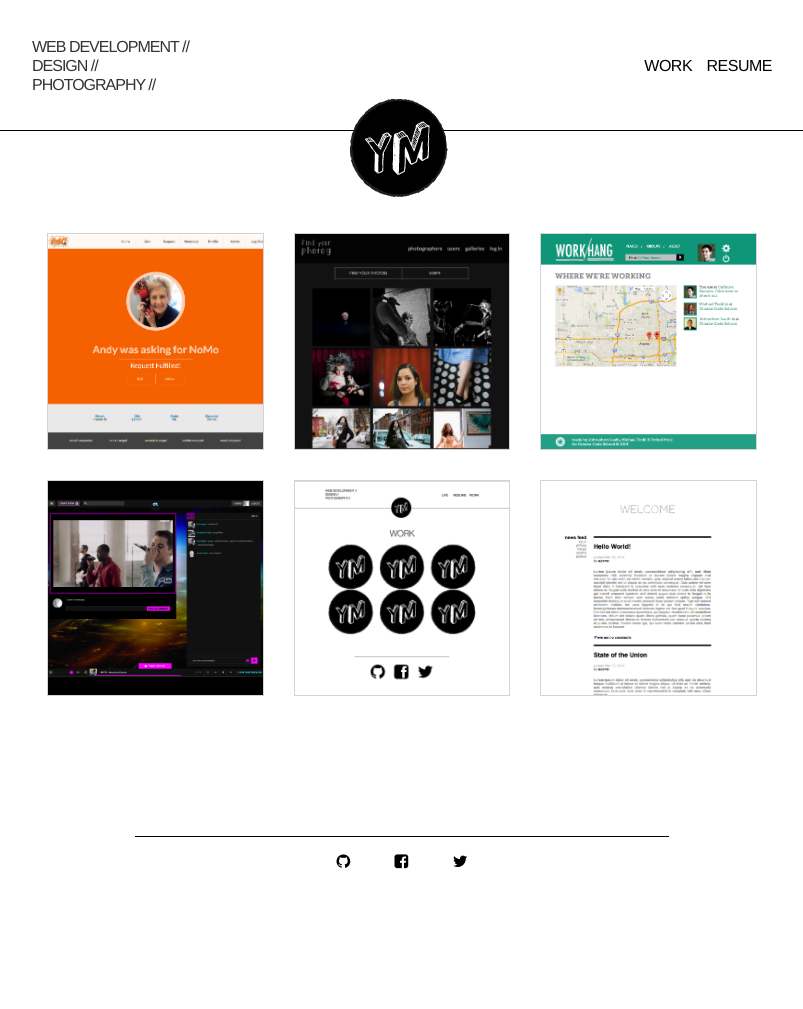
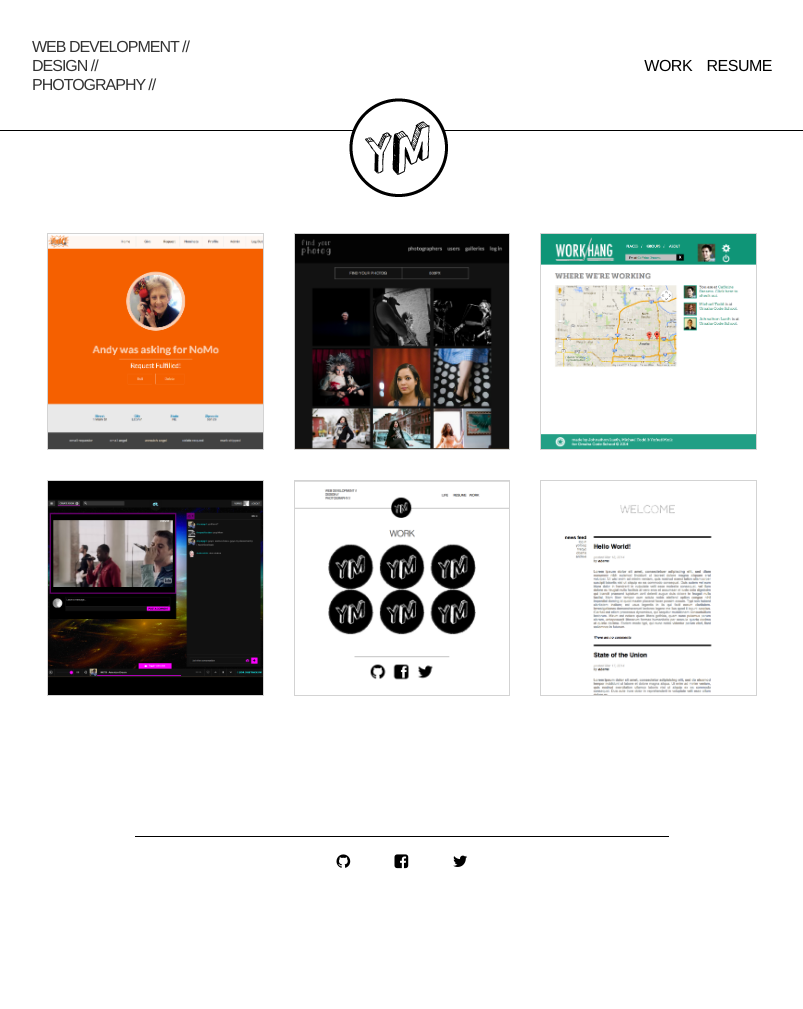
Before and after one commit to yofred/yofred.github.io, a Jekyll site: the page built from index.html, in a window 1280 px wide. Shown: the whole page, without its empty margins (238-1041 px from the left). Built offline with Jekyll 4.4.1, drawn with Linux system fonts in a browser that asks for light colours; nearby versions of some CDN libraries.

Commit message:
changed logo

```diff
--- a/dubtrack/index.html
+++ b/dubtrack/index.html
@@ -11,7 +11,7 @@ permalink: /dubtrack/
 <div class="row">
   <div class="center-text large-12 small-12 columns">
     <p>
-Find Your Photog is a community of photographers where they can create galleries, upload their photos, give feedback to others photos, and share their contact information so that they can be discovered and contacted by those who are looking to hire a photographer.
+Dubtrack.FM is a social DJ site where users can share music to a community of music-lovers who can vote on whether or not they enjoy the tune.  It's a Turntable.fm clone but without the silly dancing characters and uses youtube and soundcloud to get rid of any annoying licensing issues.  I helped start this site with two friends.  I contributed to the UI of the site while the two other project members helped build it.
     </p>
   </div>
 </div>
--- a/findyourphotog/index.html
+++ b/findyourphotog/index.html
@@ -35,4 +35,4 @@ Find Your Photog is a community of photographers where they can create galleries
 <img src="/images/findyourphotog-2.png" alt="site logo" class="border" />
 <img src="/images/findyourphotog-3.png" alt="site logo" class="border" />
 <img src="/images/findyourphotog-4.png" alt="site logo" class="border" />
-<img src="/images/findyourphotog-.png" alt="site logo" class="border" />
+<img src="/images/findyourphotog-5.png" alt="site logo" class="border" />
```
Also changed, not shown: images/yof-logo-flip.png, images/yof-logo.png.
